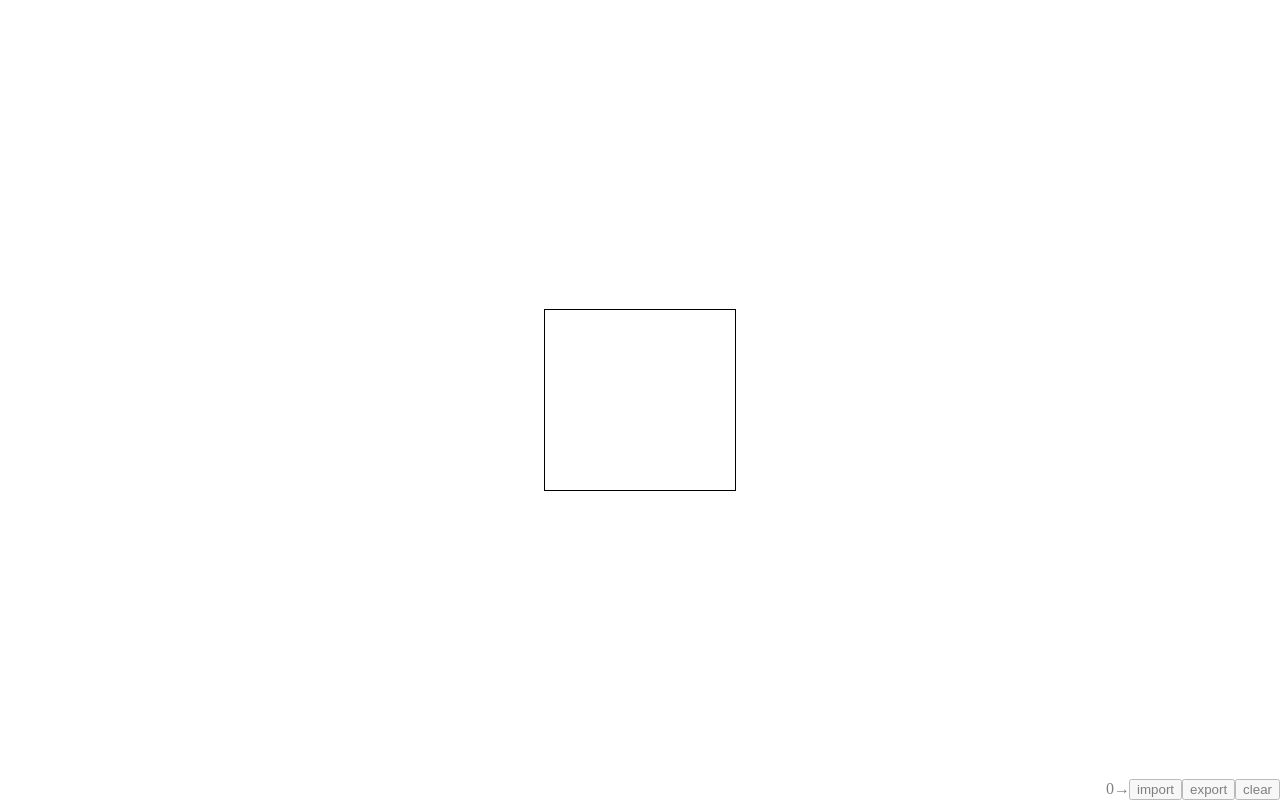
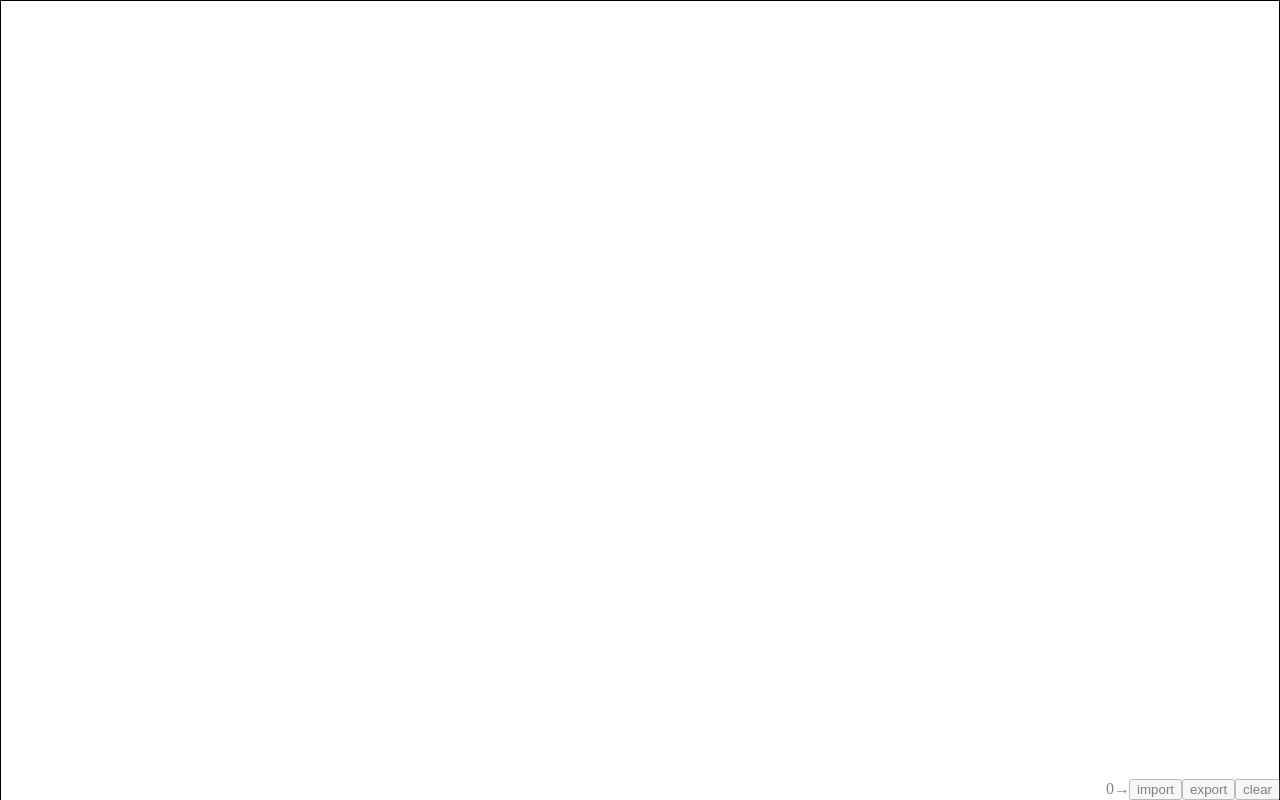
Before and after one commit to paiboon15721/poetry-editor, a React (Create React App) app: page / in a window 1280 px wide. Shown: the top 800 px of the page. Built offline with nearby package versions, Linux system fonts and the light colour scheme.

Commit message:
implement automove cursor

```diff
--- a/src/components/Box.tsx
+++ b/src/components/Box.tsx
@@ -15,17 +15,7 @@ export const Box: React.FC<{
     ref={store.refs[i]}
     value={store.vs[i].v || ''}
     onKeyDown={x => {
-      const strategies: { [key in string]: () => void } = {
-        ArrowLeft: () => store.moveLeft(x.shiftKey),
-        ArrowRight: () => store.moveRight(x.shiftKey),
-        ArrowUp: () => store.moveUp(x.shiftKey),
-        ArrowDown: () => store.moveDown(x.shiftKey),
-        Space: () => store.changeDg(),
-      }
-      const func = strategies[x.code]
-      if (func) {
-        func()
-      }
+      store.onKeyDown(x.key, x.shiftKey)
     }}
     onChange={x => {
       store.setV(x.target.value)
--- a/src/store.ts
+++ b/src/store.ts
@@ -30,7 +30,7 @@ class Store {
       Array(n * n)
         .fill(null)
         .map(() => ({ v: '', dg: 0 }))
-    this.setVs(data ? JSON.parse(data) : buildInitialValues(10))
+    this.setVs(data ? JSON.parse(data) : buildInitialValues(80))
   }
 
   changeDg() {
@@ -70,13 +70,6 @@ class Store {
       v,
       dg: this.dg,
     }
-    const moveStrategies: { [key in Dr]: () => void } = {
-      u: () => this.moveUp(),
-      d: () => this.moveDown(),
-      l: () => this.moveLeft(),
-      r: () => this.moveRight(),
-    }
-    moveStrategies[this.dr]()
     this.save()
   }
 
@@ -120,6 +113,29 @@ class Store {
     this.select(this.i + this.sqrt)
   }
 
+  onKeyDown(key: string, shift = false) {
+    const strategies: { [key in string]: () => void } = {
+      ArrowLeft: () => this.moveLeft(shift),
+      ArrowRight: () => this.moveRight(shift),
+      ArrowUp: () => this.moveUp(shift),
+      ArrowDown: () => this.moveDown(shift),
+      ' ': () => this.changeDg(),
+    }
+    const func = strategies[key]
+    if (func) {
+      func()
+    }
+    if (key.length === 1 && key !== ' ') {
+      const moveStrategies: { [key in Dr]: () => void } = {
+        u: () => this.moveUp(),
+        d: () => this.moveDown(),
+        l: () => this.moveLeft(),
+        r: () => this.moveRight(),
+      }
+      moveStrategies[this.dr]()
+    }
+  }
+
   get sqrt() {
     return Math.sqrt(this.vs.length)
   }
```
